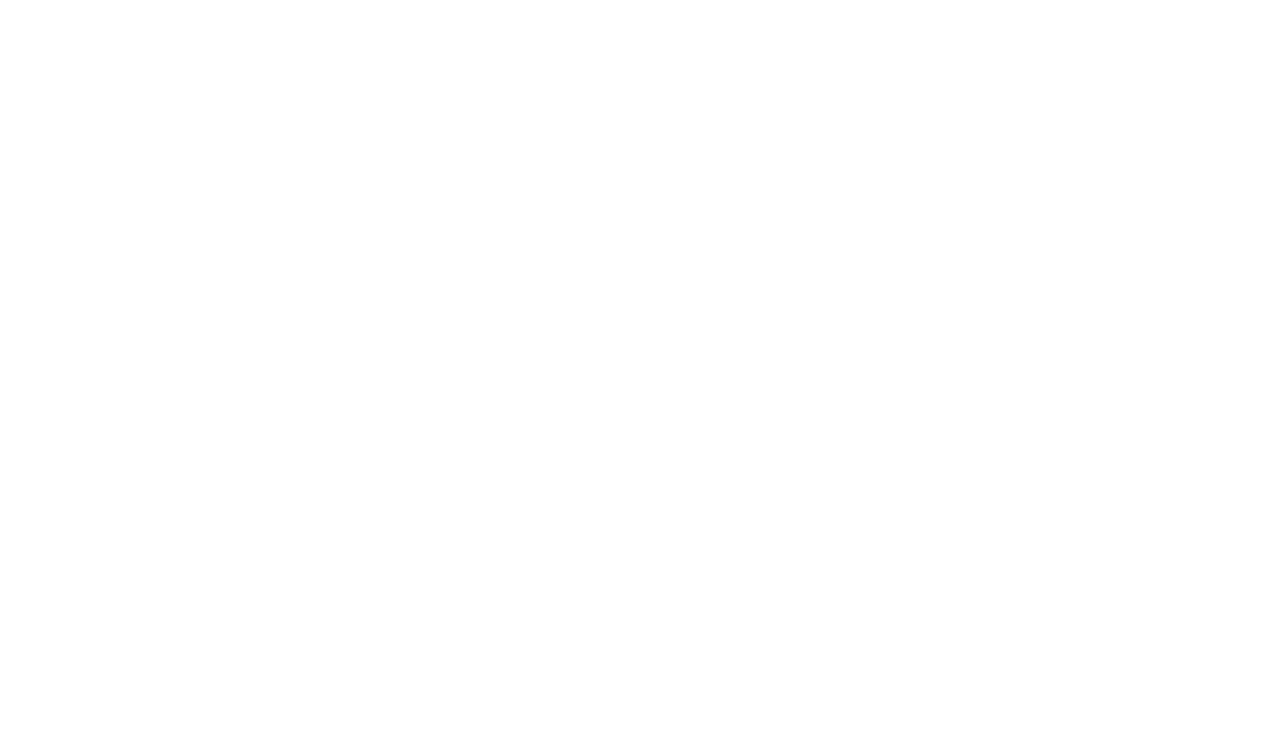
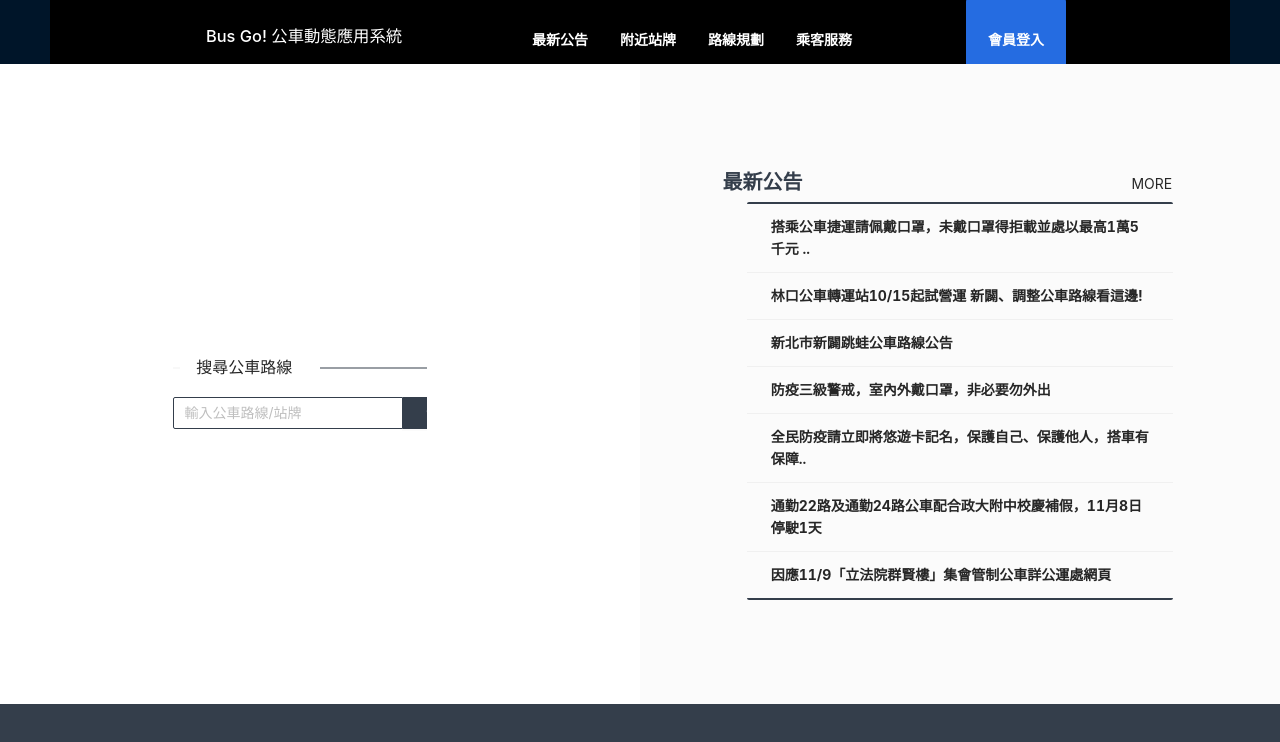
Before and after one commit to alicevvv/BusGo, a React (Create React App) app: page / in a window 1280 px wide. Shown: the top 742 px of the page. Built offline with nearby package versions, Linux system fonts and the light colour scheme.

Commit message:
Add files via upload

```diff
--- a/src/App.js
+++ b/src/App.js
@@ -1,18 +1,16 @@
+// import logo from './logo.svg';
 import 'antd/dist/antd.css';
 import './App.css';
 import './index.css';
 import {BrowserRouter,Switch, Route, Link} from "react-router-dom";
 import Home from './page/Home'
-import Login from './page/Login'
-import BusRoute from './page/BusRoute'
+// import Announce from './page/Announce'
 
 function App() {
   return (
     <BrowserRouter>
         <Switch>
-          <Route exact path="/home" component={Home}/>
-          <Route path="/login" component={Login}/>
-          <Route path="/busRoute" component={BusRoute}/>
+          <Route exact path="/" component={Home}/>
         </Switch>
     </BrowserRouter>
   );
--- /dev/null
+++ b/src/component/Index.js
@@ -0,0 +1,85 @@
+import {FaBars} from 'react-icons/fa'
+import { NavLink as Link} from "react-router-dom";
+import styled from'styled-components';
+
+export const Nav = styled.nav`
+  background: #000;
+  height: 80px;
+  display: flex;
+  justify-content: space-between;
+  padding: 0.5rem calc((100vw - 1000px) / 2);
+  z-index: 10;
+
+`;
+
+export const NavLink = styled(Link)`
+  color: #fff;
+  display: flex;
+  align-items: center;
+  text-decoration: none;
+  padding: 0 1rem;
+  height: 100%;
+  cursor: pointer;
+  &.active {
+    color: #15cdfc;
+  }
+`;
+
+export const Bars = styled(FaBars)`
+  display: none;
+  color: #fff;
+  @media screen and (max-width: 768px) {
+    display: block;
+    position: absolute;
+    top: 0;
+    right: 0;
+    transform: translate(-100%, 75%);
+    font-size: 1.8rem;
+    cursor: pointer;
+  }
+`;
+
+export const NavMenu = styled.div`
+  display: flex;
+  align-items: center;
+  margin-right: -24px;
+  /* Second Nav */
+  /* margin-right: 24px; */
+  /* Third Nav */
+  /* width: 100vw;
+  white-space: nowrap; */
+  @media screen and (max-width: 768px) {
+    display: none;
+  }
+`;
+
+export const NavBtn = styled.nav`
+  display: flex;
+  align-items: center;
+  margin-right: 24px;
+  /* Third Nav */
+  /* justify-content: flex-end;
+  width: 100vw; */
+  @media screen and (max-width: 768px) {
+    display: none;
+  }
+`;
+
+export const NavBtnLink = styled(Link)`
+  border-radius: 4px;
+  background: #256ce1;
+  padding: 10px 22px;
+  color: #fff;
+  outline: none;
+  border: none;
+  cursor: pointer;
+  transition: all 0.2s ease-in-out;
+  text-decoration: none;
+  /* Second Nav */
+  margin-left: 24px;
+  &:hover {
+    transition: all 0.2s ease-in-out;
+    background: #fff;
+    color: #010606;
+  }
+`;
--- a/src/component/header.js
+++ b/src/component/header.js
@@ -1,15 +1,40 @@
+import React from "react";
+import{
+    Nav,
+    NavLink,
+    Bars,
+    NavMenu,
+    NavBtn,
+    NavBtnLink
+}from'./Index';
+
 
 export default function AppHeader(){
     return(
-        <div>
-            <h1 style={{color:' #ffffff'}}>Bus Go! 公車動態應用系統</h1>
-            <div className="header-button-group">
-                <div className="header-button">最新公告</div>
-                <div className="header-button">附近站牌</div>
-                <div className="header-button">路線規劃</div>
-                <div className="header-button">乘客服務</div>
-                <div className="header-button">會員登入</div>
-            </div>
-        </div>
+        <>
+        <Nav>
+            <NavLink to="/">
+             <h1 style={{color:' #ffffff'}}>Bus Go! 公車動態應用系統</h1>
+             </NavLink>
+             <Bars />
+             <NavMenu>
+                 <NavLink to="/about" activeStyle>
+                     最新公告
+                 </NavLink>
+                 <NavLink to="/Service" activeStyle>
+                    附近站牌
+                 </NavLink>
+                 <NavLink to="/Contact Us" activeStyle>
+                     路線規劃
+                 </NavLink>
+                 <NavLink to="/Sing Up" activeStyle>
+                     乘客服務
+                 </NavLink>
+             </NavMenu>
+             <NavBtn>
+               <NavBtnLink to="/singin"> 會員登入</NavBtnLink>
+             </NavBtn>
+        </Nav>
+        </>
     );
-}
+};
--- a/src/index.css
+++ b/src/index.css
@@ -11,8 +11,6 @@
     -webkit-font-smoothing: antialiased;
     -moz-osx-font-smoothing: grayscale;
     font-weight: 700;
-    letter-spacing: 0.1em;
-    overflow-x: hidden;
 }
 
 main,
@@ -53,19 +51,11 @@
     background-color: var(--deep-gray);
 }
 
-
 /* font */
-
-.ant-typography {
-    color: var(--deep-gray) !important;
-    line-height: 1 !important;
+.ant-typography{
+  color:var(--deep-gray) !important;
+  line-height: 1 !important;
 }
-
-.font-normal {
-    font-size: 1rem;
-    font-weight: 700;
-}
-
 
 /* font color */
 
@@ -77,7 +67,6 @@
     color: var(--deep-gray);
 }
 
-
 /* public */
 
 .center-center {
@@ -86,10 +75,6 @@
     justify-content: center !important;
 }
 
-.px-1{
-    padding-left: 1rem;
-    padding-right: 1rem;
-}
 
 
 /* search input style */
@@ -99,7 +84,12 @@
     border: 1px solid var(--deep-gray);
 }
 
+.ant-input-group input {
+    width: 230px !important;
+}
+
 .ant-input-search-button {
+    width: 65px !important;
     background-color: var(--deep-gray) !important;
 }
 
@@ -109,14 +99,6 @@
 
 
 /* divider style */
-
-.ant-divider-inner-text {
-    padding: 0 !important;
-}
-
-.ant-divider-horizontal.ant-divider-with-text-left::before {
-    width: 0 !important;
-}
 
 .ant-divider::before {
     width: 0;
@@ -137,73 +119,6 @@
     border-left: none !important;
 }
 
-.ant-list-items li:nth-child(even) {
-    background-color: rgba(52, 62, 75, 0.2)!important;
-}
-
-
-/* input */
-
-.loginInputs .ant-input {
-    width: 360px !important;
-    height: 60px !important;
-    border: 1px solid var(--deep-gray) !important;
-    margin-bottom: 1rem !important;
-}
-
-.loginInputs .ant-input:focus {
-    border-color: none !important;
-    box-shadow: none !important;
-}
-
-
-/* button */
-
-.ant-btn-text:hover,
-.ant-btn-text:focus {
-    background-color: unset !important;
-}
-
-.hover-border:hover {
-    border-color: var(--yellow) !important;
-}
-
-.btn-main {
-    background-color: var(--deep-gray) !important;
-    color: var(--light-gray) !important;
-    padding: 0 !important;
-}
-
-
-/* radio */
-
-.ant-radio-inner {
-    border-color: var(--deep-gray) !important;
-}
-
-.ant-radio-inner::after{
-    background-color: var(--yellow) !important;
-}
-
-/* checkbox */
-.ant-checkbox-checked .ant-checkbox-inner{
-    background-color: var(--deep-gray) !important;
-    border-color:var(--deep-gray) !important;
-}
-
-/* badge */
-.badge{
-    color:var(--white);
-    background-color: var(--deep-gray);
-    padding:9px 16px;
-    margin-bottom: 16px;
-    border-radius: 30px;
-}
-
-.stationName{
-    padding:9px 16px;
-    margin-bottom: 16px;
-}
 /* Button */
 
 .add{
@@ -220,7 +135,7 @@
 
 .header-button-group {
     display: flex;
-    justify-content: space-between;
+    justify-content:  left;
 }
 
 .header-button {
--- a/src/page/Home.js
+++ b/src/page/Home.js
@@ -6,32 +6,30 @@
 const { Search } = Input;
 const { Title } = Typography;
 
+const newsUrl = 'https://ptx.transportdata.tw/MOTC/v2/PTX/Web/News?$top=6&$format=JSON';
 
 export default function Home() {
     return (
         <Layout>
             <Header>
                 <AppHeader/>
-                <Row className="text-white">
-                <h1>Bus Go!</h1>
-                </Row>
             </Header>
             <Content>
                 <Row className="height-80">
-                    <Col span={3} className="bg-white"></Col>
-                    <Col span={6} className="bg-white" style={{display:'flex',flexDirection:'column',justifyContent:'center',alignItems:'center'}}>
+                    <Col span={4} className="bg-white"></Col>
+                    <Col span={4} className="bg-white" style={{display:'flex',justifyContent:'center',alignItems:'center'}}>
+                        <div>
                             <Divider orientation="left">搜尋公車路線</Divider>
-                            <Search placeholder="輸入公車路線/站牌" style={{ width: "100%",fontSize: 16,color: '#1890ff'}}/>
-                            <div style={{marginTop:'60px'}}>
-                                <img src="./img/bus_loading.svg"></img>
-                            </div>
+                            <Search placeholder="輸入公車路線/站牌" style={{ width: 295,fontSize: 16,color: '#1890ff'}}/>
+                        </div>
                     </Col>
-                    <Col span={3} className="bg-white"></Col>
+                    <Col span={4} className="bg-white"></Col>
                     <Col span={2} className="bg-light"></Col>
                     <Col span={8} className="bg-light" style={{display:'flex',flexDirection:'column',justifyContent:'center',alignItems:'center'}}>
                         <div style={{width:'475px',display:'flex',flexDirection:'row',justifyContent:'space-between',alignItems:'baseline'}}>
                             <Title level={4}>最新公告</Title>
-                            <Button type="text" style={{fontWeight:'bold'}}>MORE+</Button>
+                            <Button type="text">MORE+</Button>
+                            {/* <Title level={6}></Title> */}
                         </div>
                         <List
                         bordered
```
Also changed, not shown: package.json (+4 -3 lines), src/page/Login.js (+22 -29 lines), 2 other files (tests, documents, lock files or other folders).
